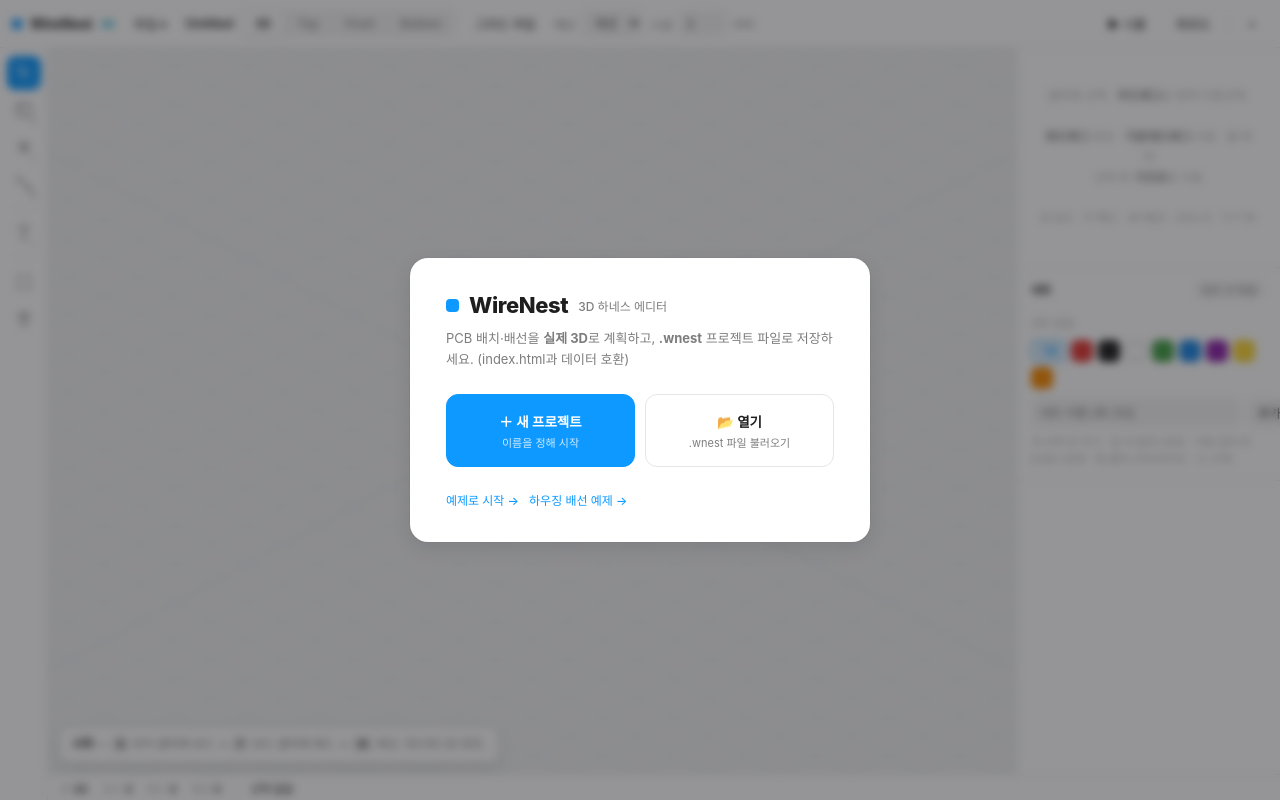
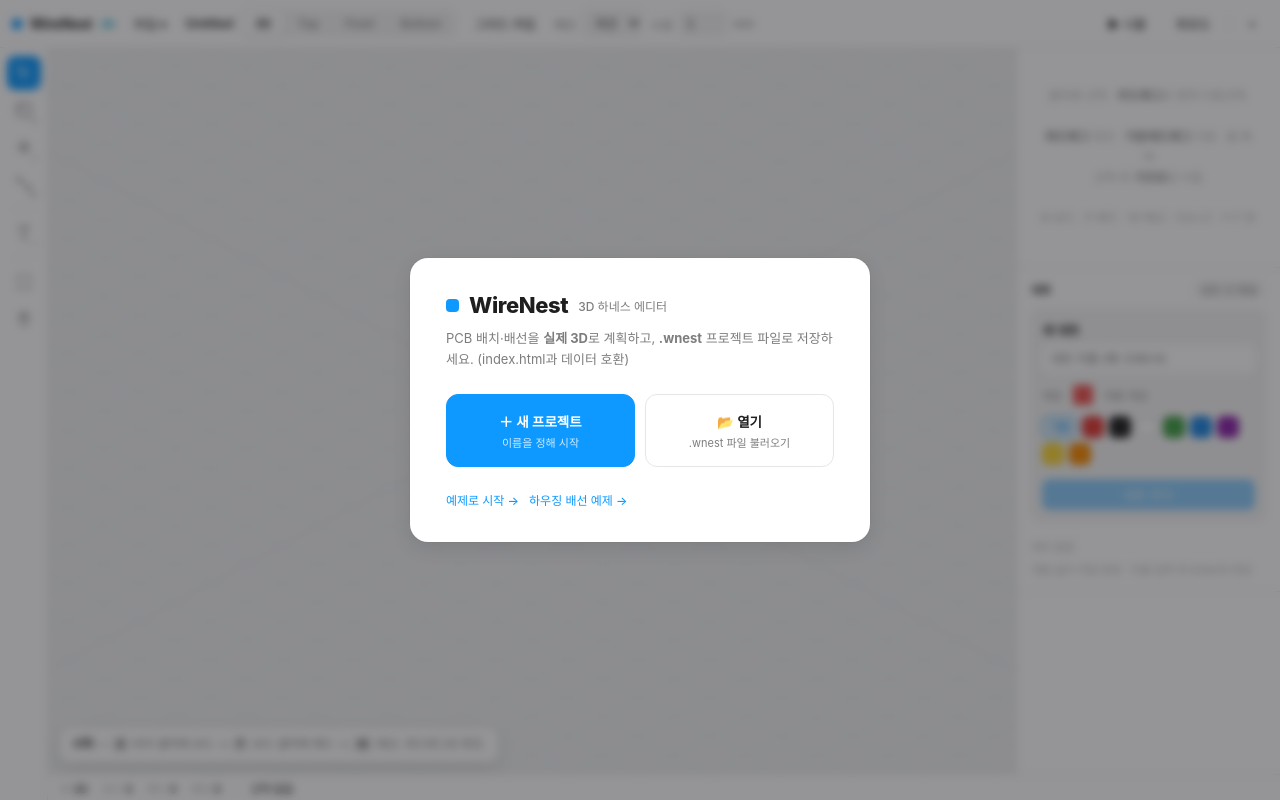
Before and after one commit to threedowon/WireNest, a plain HTML site: page index.html in a window 1280 px wide. Drawn offline with nearby package versions, Linux system fonts and the light colour scheme; animation ran at ten frames a second; a web font is replaced by a local one.

Commit message:
Simplify net creation and direct color selection

```diff
--- a/index.html
+++ b/index.html
@@ -90,6 +90,17 @@
   .netpal button[data-c="#ffffff"],.netpal button[data-c="#fff"]{box-shadow:inset 0 0 0 1px rgba(0,0,0,.28)}
   .netpal button.auto{width:auto;padding:0 7px;font:inherit;font-size:10.5px;font-weight:600;color:var(--muted);background:var(--panel2);box-shadow:none;border:1px solid var(--border)}
   .netpal button.auto.on{color:var(--accent);border-color:var(--accent);background:rgba(13,153,255,.08)}
+  .net-create{padding:10px;background:var(--panel2);border:1px solid var(--border);border-radius:9px;margin-bottom:12px}
+  .net-create>label{display:block;font-weight:600;margin-bottom:6px}
+  .net-create>input[type=text]{width:100%;min-width:0;background:var(--panel)}
+  .net-color-row{display:flex;align-items:center;gap:8px;margin-top:10px;font-size:11px;color:var(--muted)}
+  input.net-color{width:26px;height:26px;min-width:26px;padding:2px;border:1px solid var(--border);border-radius:6px;background:var(--panel);cursor:pointer;flex-shrink:0}
+  input.net-color::-webkit-color-swatch-wrapper{padding:0}
+  input.net-color::-webkit-color-swatch{border:0;border-radius:3px}
+  .net-create .netpal{margin-bottom:10px}
+  .net-create .btn-full{background:var(--accent);color:#fff;white-space:normal}
+  .net-create .btn-full:disabled{opacity:.45;cursor:default}
+  .net-create .hint:empty{display:none}
   .facegrid{display:grid;grid-template-columns:1fr 1fr;gap:5px}
   .facegrid button,.kindgrid button{border:1px solid var(--border);background:var(--panel);color:var(--txt);border-radius:7px;padding:6px 4px;cursor:pointer;font:inherit;font-size:11.5px;font-weight:500;display:flex;align-items:center;justify-content:center;gap:5px}
   .facegrid button:hover,.kindgrid button:hover{border-color:var(--border2);background:var(--panel2)}
@@ -274,6 +285,7 @@ const AWG={30:0.255,28:0.321,26:0.405,24:0.511,22:0.644,20:0.812,18:1.024,16:1.2
 const KINDS={gnd:{label:"GND",color:"#78909c"},power:{label:"전원",color:"#ef5350"},signal:{label:"신호",color:"#ab47bc"}};
 const NETCOLORS=["#ef5350","#ffa726","#ffee58","#66bb6a","#26c6da","#42a5f5","#7e57c2","#ec407a","#8d6e63","#bdbdbd"];
 const NET_PALETTE=[["#e53935","빨강"],["#212121","검정"],["#ffffff","흰색"],["#43a047","초록"],["#1e88e5","파랑"],["#8e24aa","보라"],["#fdd835","노랑"],["#fb8c00","주황"]];
+let netDraftName='';
 let netPickColor=null; // null = 기본(자동)
 const FACES=[["top","앞면"],["bottom","뒷면"]];
 const VIEWS=[["iso","3D"],["top","Top"],["front","Front"],["bottom","Bottom"]];
@@ -960,39 +972,64 @@ function inspPadNets(){
   const pads=S.selList.filter(s=>s.t==='node').map(s=>S.nodes[s.id]).filter(Boolean);if(!pads.length)return;
   const current=pads[0].netId||'',mixed=pads.some(p=>(p.netId||'')!==current);
   const opts=(mixed?'<option value="__mixed__" disabled selected>— 혼합 —</option>':'')+'<option value="" '+(!mixed&&!current?'selected':'')+'>— 없음 —</option>'+Object.values(S.nets).map(n=>`<option value="${esc(n.id)}" ${!mixed&&current===n.id?'selected':''}>${esc(n.name)}</option>`).join('');
-  const box=h(`<div class="sec"><h3>선택 패드 네트 <span class="badge">${pads.length}개</span></h3><div class="row"><label for="pad-net">네트</label><select id="pad-net" class="grow">${opts}</select></div><div class="miniadd"><input id="pad-net-new" aria-label="새 네트 이름" placeholder="새 네트 이름"><button class="tbtn" id="pad-net-create">만들어 적용</button></div><div class="hint">선택한 패드와 여기에 연결된 배선에 함께 적용합니다. 거버 원본 네트는 유지됩니다.</div></div>`);
+  const box=h(`<div class="sec"><h3>선택 패드 네트 <span class="badge">${pads.length}개</span></h3><div class="row"><label for="pad-net">네트</label><select id="pad-net" class="grow">${opts}</select></div><div class="hint">선택한 패드와 여기에 연결된 배선에 함께 적용합니다. 거버 원본 네트는 유지됩니다.</div></div>`);
   insp.appendChild(box);
   const apply=id=>{assignPadNet(pads,wlist(),id);if(id)S.defaultNet=id;markDirty();renderInsp();rebuild();};
   bind(box.querySelector('#pad-net'),'change',e=>{pushUndo();apply(e.target.value||null);});
-  const create=()=>{const name=box.querySelector('#pad-net-new').value.trim();if(!name)return;pushUndo();const existing=Object.values(S.nets).find(n=>n.name===name);apply(existing?.id||addNet(name,netPickColor||undefined));};
-  bind(box.querySelector('#pad-net-create'),'click',create);bind(box.querySelector('#pad-net-new'),'keydown',e=>{e.stopPropagation();if(e.key==='Enter'){e.preventDefault();create();}});
+
 }
 function inspNets(){const rows=Object.values(S.nets).map(n=>{const cnt=wlist().filter(w=>w.netId===n.id).length;
-  return `<div class="chip ${S.activeNet===n.id?'on':''}" data-net="${n.id}"><span class="sw" style="background:${n.color}" title="색 변경" data-recolor="${n.id}"></span><input class="nm" style="min-width:0;width:70px" aria-label="${esc(n.name)} 네트 이름" data-rename="${n.id}" value="${esc(n.name)}"><span class="ct">${nlist().filter(p=>p.netId===n.id).length}패드 · ${cnt}선</span><span class="x" data-del="${n.id}">✕</span></div>`;}).join("");
-  const pal=`<button type="button" class="auto ${netPickColor==null?'on':''}" data-c="" title="기본(자동)">기본</button>`+
-    NET_PALETTE.map(([c,lab])=>`<button type="button" title="${lab}" data-c="${c}" class="${netPickColor===c?'on':''}" style="--c:${c}"></button>`).join("");
-  const s=h(`<div class="sec"><h3>네트 <span class="badge">같은 선 묶음</span></h3><div class="chiplist">${rows||'<div class="hint">네트 없음</div>'}</div>
+  return `<div class="chip ${S.activeNet===n.id?'on':''}" data-net="${n.id}"><input type="color" class="net-color" value="${n.color}" aria-label="${esc(n.name)} 색 변경" title="${esc(n.name)} 색 변경" data-recolor="${n.id}"><input class="nm" style="min-width:0;width:70px" aria-label="${esc(n.name)} 네트 이름" data-rename="${n.id}" value="${esc(n.name)}"><span class="ct">${nlist().filter(p=>p.netId===n.id).length}패드 · ${cnt}선</span><span class="x" data-del="${n.id}">✕</span></div>`;}).join("");
+  const pal=`<button type="button" class="auto ${netPickColor==null?'on':''}" data-c="" aria-pressed="${netPickColor==null}" title="기본(자동)">기본</button>`+
+    NET_PALETTE.map(([c,lab])=>`<button type="button" title="${lab}" aria-pressed="${netPickColor===c}" data-c="${c}" class="${netPickColor===c?'on':''}" style="--c:${c}"></button>`).join("");
+  const pads=S.selList.filter(sel=>sel.t==='node').map(sel=>S.nodes[sel.id]).filter(Boolean);
+  const previewColor=netPickColor||NETCOLORS[Object.keys(S.nets).length%NETCOLORS.length];
+  const s=h(`<div class="sec"><h3>네트 <span class="badge">같은 선 묶음</span></h3>
+   <div class="net-create"><label for="net-name">새 네트</label><input id="net-name" type="text" aria-label="새 네트 이름" placeholder="네트 이름 (예: CAN H)" value="${esc(netDraftName)}">
+   <div class="net-color-row"><span>색상</span><input type="color" class="net-color" id="net-custom-color" aria-label="새 네트 색 직접 선택" value="${previewColor}"><span id="net-color-label">${netPickColor?'선택한 색':'자동 색상'}</span></div>
    <div class="netpal" id="net-pal">${pal}</div>
-   <div class="miniadd"><input id="net-name" type="text" placeholder="네트 이름 (예: DQ)"><button class="tbtn" id="net-add">추가</button></div>
-   <div class="hint">색 선택 후 추가 · 칩 색 클릭=변경 · 이름 입력 후 Enter=변경 · 행 클릭=하이라이트 · ✕=삭제</div></div>`);
+   <button class="tbtn btn-full" id="net-add">${pads.length?'만들어 '+pads.length+'개 패드에 적용':'네트 추가'}</button><div class="hint" id="net-create-hint" role="status"></div></div>
+   <div class="chiplist">${rows||'<div class="hint">네트 없음</div>'}</div>
+   <div class="hint">색을 눌러 직접 변경 · 이름 입력 후 Enter로 변경</div></div>`);
   insp.appendChild(s);
-  const doAdd=()=>{pushUndo();const id=addNet(s.querySelector("#net-name").value.trim(),netPickColor||undefined);S.defaultNet=id;markDirty();renderInsp();rebuild();};
+  const nameInput=s.querySelector('#net-name'),addButton=s.querySelector('#net-add');
+  const updateDraft=()=>{
+    netDraftName=nameInput.value;
+    const existing=Object.values(S.nets).find(n=>n.name===netDraftName.trim());
+    addButton.disabled=!netDraftName.trim()||!!existing&&!pads.length;
+    addButton.textContent=existing&&pads.length?'기존 네트를 '+pads.length+'개 패드에 적용':pads.length?'만들어 '+pads.length+'개 패드에 적용':'네트 추가';
+    s.querySelector('#net-create-hint').textContent=existing?'같은 이름의 네트가 있습니다. 기존 네트의 색을 유지합니다.':'';
+  };
+  const doAdd=()=>{
+    updateDraft();if(addButton.disabled)return;
+    const existing=Object.values(S.nets).find(n=>n.name===netDraftName.trim());
+    pushUndo();const id=existing?.id||addNet(netDraftName.trim(),netPickColor||undefined);
+    if(pads.length)assignPadNet(pads,wlist(),id);
+    S.defaultNet=id;netDraftName='';markDirty();renderInsp();rebuild();
+    insp.querySelector('#net-name')?.focus();
+  };
+  const pickColor=color=>{
+    netPickColor=color;
+    s.querySelectorAll('#net-pal button').forEach(bt=>{const on=(bt.dataset.c||null)===color;bt.classList.toggle('on',on);bt.setAttribute('aria-pressed',String(on));});
+    s.querySelector('#net-custom-color').value=color||NETCOLORS[Object.keys(S.nets).length%NETCOLORS.length];
+    s.querySelector('#net-color-label').textContent=color?'선택한 색':'자동 색상';
+  };
+  bind(nameInput,'input',updateDraft);updateDraft();
   s.querySelectorAll(".chip").forEach(c=>bind(c,"click",e=>{if(e.target.dataset.del!==undefined||e.target.dataset.recolor!==undefined||e.target.dataset.rename!==undefined)return;const id=c.dataset.net;S.activeNet=S.activeNet===id?null:id;renderInsp();rebuild();}));
   s.querySelectorAll("[data-del]").forEach(x=>bind(x,"click",e=>{e.stopPropagation();pushUndo();const id=x.dataset.del;wlist().forEach(w=>{if(w.netId===id)w.netId=null;});nlist().forEach(n=>{if(n.netId===id)n.netId=null;});delete S.nets[id];if(S.activeNet===id)S.activeNet=null;if(S.defaultNet===id)S.defaultNet=null;markDirty();renderInsp();rebuild();}));
   s.querySelectorAll('[data-rename]').forEach(input=>{
     const commit=()=>{const net=S.nets[input.dataset.rename],name=input.value.trim();if(!name){input.value=net.name;return;}if(name===net.name)return;pushUndo();net.name=name;markDirty();renderInsp();rebuild();};
     bind(input,'click',e=>e.stopPropagation());bind(input,'change',commit);bind(input,'keydown',e=>{e.stopPropagation();if(e.key==='Enter'){e.preventDefault();commit();}});
   });
-  s.querySelectorAll("[data-recolor]").forEach(sw=>bind(sw,"click",e=>{
-    e.stopPropagation();
-    const id=sw.dataset.recolor,n=S.nets[id];if(!n)return;
-    const cur=NET_PALETTE.findIndex(([c])=>c.toLowerCase()===String(n.color||"").toLowerCase());
-    const next=NET_PALETTE[(cur+1)%NET_PALETTE.length][0];
-    pushUndo();n.color=next;markDirty();renderInsp();rebuild();
-  }));
-  s.querySelectorAll("#net-pal button").forEach(bt=>bind(bt,"click",()=>{netPickColor=bt.dataset.c||null;renderInsp();}));
-  bind(s.querySelector("#net-add"),"click",doAdd);
-  bind(s.querySelector("#net-name"),"keydown",e=>{if(e.key==="Enter")doAdd();});}
+  s.querySelectorAll('[data-recolor]').forEach(input=>{
+    bind(input,'click',e=>e.stopPropagation());
+    bind(input,'change',()=>{const net=S.nets[input.dataset.recolor];if(net.color===input.value)return;pushUndo();net.color=input.value;markDirty();rebuild();});
+  });
+  s.querySelectorAll('#net-pal button').forEach(bt=>bind(bt,'click',()=>pickColor(bt.dataset.c||null)));
+  bind(s.querySelector('#net-custom-color'),'input',e=>pickColor(e.target.value));
+  bind(addButton,'click',doAdd);
+  bind(nameInput,'keydown',e=>{e.stopPropagation();if(e.key==='Enter'){e.preventDefault();doAdd();}});
+}
 
 // ===== tools =====
 const ICON={select:'<path d="M4 3l7 16 2-6 6-2z"/>',board:'<rect x="3" y="4" width="18" height="16" rx="2"/><circle cx="8" cy="9" r="1.4"/>',pad:'<circle cx="12" cy="12" r="6"/><circle cx="12" cy="12" r="1.8" fill="currentColor"/>',wire:'<circle cx="5" cy="6" r="2.4"/><circle cx="19" cy="18" r="2.4"/><path d="M7 7c4 2 6 6 10 9"/>',text:'<path d="M5 6V4h14v2M12 4v16M9 20h6"/>'};
```
